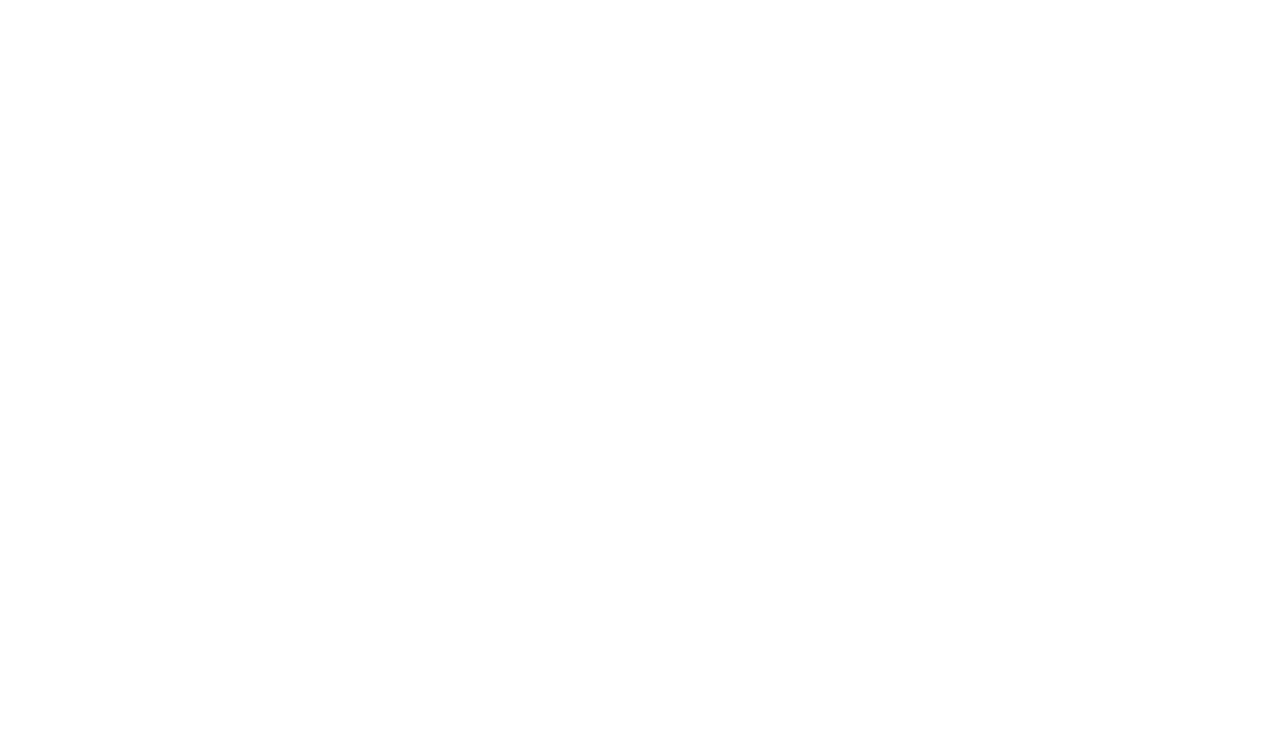
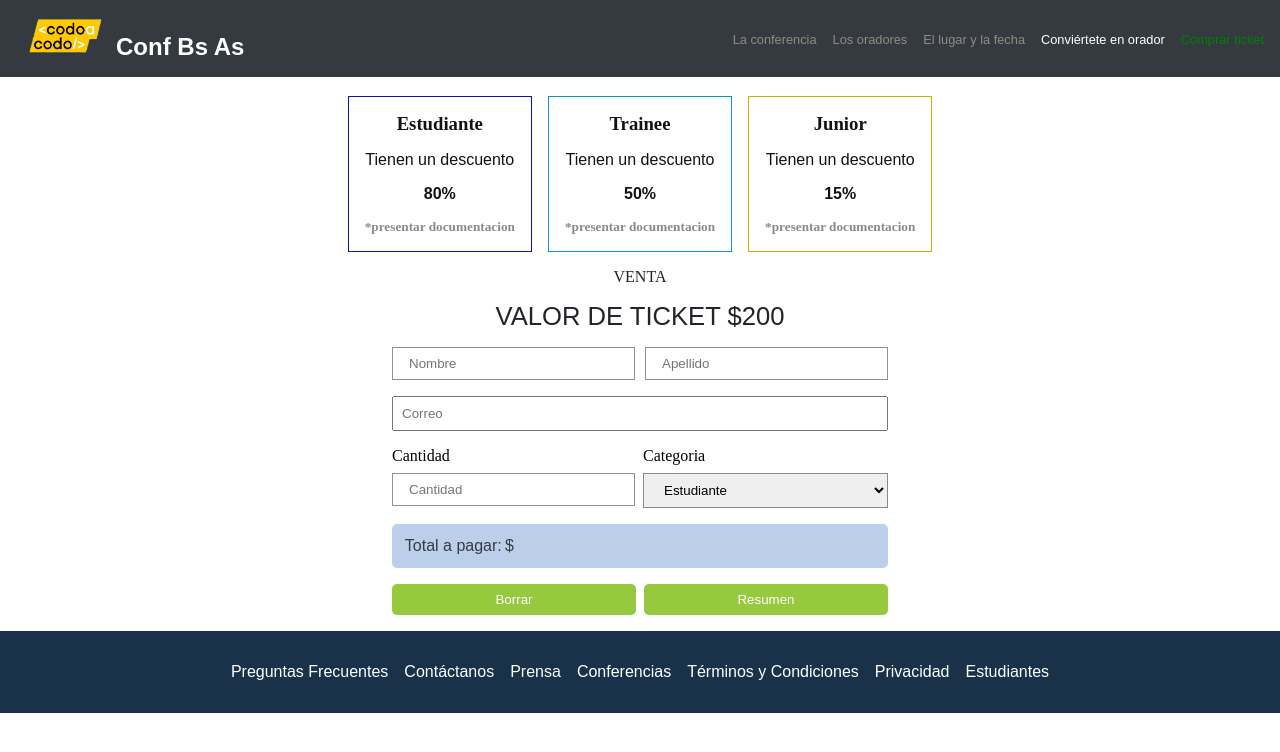
Before and after one commit to JuanVelesquen/CAC-Trabajo-Integrador, a plain HTML site: page page/comprarTicket.html in a window 1280 px wide. Drawn offline with Linux system fonts and the light colour scheme.

Commit message:
1st Commit

```diff
--- /dev/null
+++ b/css/comprarTicket.css
@@ -0,0 +1,106 @@
+
+main{
+   padding-top: 6rem;
+}
+
+.container-descuentos__card{
+   display: flex;
+   justify-content: center;
+   gap: 1rem;
+}
+
+.card__descuentos{
+   display: flex;
+   flex-direction: column;
+   align-items: center;
+   gap: 1rem;
+   padding: 1rem;
+}
+
+.card__descuentos p,h3{
+   color: rgb(19, 18, 18);
+}
+
+.card__descuentos h5{
+   color: rgba(46, 45, 45, 0.555);
+}
+.blue-border{
+   border: 1px solid rgb(16, 16, 177);
+}
+.light-blue-border{
+   border: 1px solid rgb(13, 155, 180);
+}
+.yellow-border{
+   border: 1px solid rgb(185, 182, 8);
+}
+
+.title h3,h2{
+   margin-top: 1rem;
+}
+
+#correo{
+   padding: 0.5rem;
+}
+
+.formulario__cantidad-categoria{
+   display: flex;
+   gap: 0.5rem;
+
+}
+.cantidad-categoria{
+   display: flex;
+   flex-direction: column;
+   gap: 0.5rem;
+}
+
+.formulario__nombre-apellido input,
+.cantidad-categoria input{
+   border: 0.2px solid hsla(210, 11%, 15%, 0.5);
+   padding: 0.5rem 3rem 0.5rem 1rem;
+}
+.formulario__nombre-apellido{
+   justify-content: space-between;
+   gap: 0rem;
+}
+.cantidad-categoria select,option{
+   border: 0.2px solid hsla(210, 11%, 15%, 0.5);
+   padding: 0.5rem 3rem 0.5rem 1rem;
+   padding-right: 9rem;
+
+}
+
+.total-pagar-container{
+   display: flex;
+   gap: 0.2rem;
+   padding: 0.8rem;
+   background-color: rgba(57, 116, 194, 0.342);
+   font-size: 4rem;
+   border-radius: 5px;
+}
+
+.total-pagar-container p{
+   font-size: 1rem;
+   color: rgba(0, 0, 0, 0.719);
+}
+
+.botones-borrar-resumen{
+   display: flex;
+   gap: 0.5rem;
+}
+
+.botones-borrar-resumen button{
+   width: 50%;
+   cursor: pointer;
+   margin: 0;
+   text-decoration: none;
+   border: 0;
+   background-color: #96C93E;
+   color: white;
+   padding: 0.5rem;
+   border-radius: 5px;
+   transition: 300ms ease-in;
+}
+
+.botones-borrar-resumen button:hover{
+   background-color: #489543;
+}
--- /dev/null
+++ b/js/comprarTicket.js
@@ -0,0 +1,30 @@
+const cant = document.getElementById("cantidad");
+const select = document.getElementById("categoria");
+const resumen = document.getElementById("resumen");
+const borrar = document.getElementById("borrar");
+
+resumen.addEventListener("click", () =>{
+    let categoria = select.value;
+    let cantidad = parseInt(cant.value);
+    if(cantidad == null){
+        cantidad = 0;
+    }
+    let suma = 0;
+    if(categoria == "estudiante"){
+        suma = cantidad * 200 * 0.2;
+    }else if(categoria == "trainee"){
+        suma = cantidad * 200 *  0.5;
+    }else if(categoria == "junior"){
+        suma = cantidad * 200 * 0.85;
+    }
+    console.log(suma);
+    document.getElementById("total-pagar").innerHTML = suma;
+})
+
+borrar.addEventListener("click", () =>{
+    document.getElementById("cantidad").value = null;
+    document.getElementById("categoria").value = "estudiante";
+    document.getElementById("nombre").value = null;
+    document.getElementById("apellido").value = null;
+    document.getElementById("correo").value = null;
+})
--- a/page/comprarTicket.html
+++ b/page/comprarTicket.html
@@ -0,0 +1,113 @@
+<!DOCTYPE html>
+<html lang="en">
+
+<head>
+   <meta charset="UTF-8">
+   <meta http-equiv="X-UA-Compatible" content="IE=edge">
+   <meta name="viewport" content="width=device-width, initial-scale=1.0">
+   <title>TP Integrador CAC</title>
+   <link rel="stylesheet" href="../css/style.css">
+   <link rel="stylesheet" href="../css/comprarTicket.css">
+</head>
+
+<body>
+   <header class="nav-container">
+      <div class="logo">
+         <a href=""><img class="logo__image" src="../assets/img/codoacodo.png" alt=""></a>
+         <a href=""><h2 class="logo__title">Conf Bs As</h2></a>
+      </div>
+      <nav>
+         <button class="mobile-nav-toggle" aria-controls="primary-navigation" aria-expanded="false"></button>
+         <ul class="nav__list-links primary-navigation"  id="primary-navigation" data-visible="false">
+            <li><a class="nav__link" href="#">La conferencia</a></li>
+            <li><a class="nav__link" href="#orador">Los oradores</a></li>
+            <li><a class="nav__link" href="#lugar-fecha">El lugar y la fecha</a></li>
+            <li><a class="nav__link nav__link-active" href="#conviertete-orador">Conviértete en orador</a></li>
+            <li><a class="nav__link" href="./page/comprarTicket.html"><span>Comprar ticket</span></a></li>
+         </ol>
+      </nav>
+      <script src="../js/nav.js" defer></script>
+   </header>
+   <main>
+        <div class="container-descuentos__card">
+            <div class="card__descuentos blue-border">
+                <div class="card__title">
+                    <h3>Estudiante</h3>
+                </div>
+                <p>Tienen un descuento</p>
+                <p> <strong>80%</strong> </p>
+                <h5>*presentar documentacion</h5>
+            </div>
+            <div class="card__descuentos light-blue-border">
+                <div class="card__title">
+                    <h3>Trainee</h3>
+                </div>
+                <p>Tienen un descuento</p>
+                <p> <strong>50%</strong> </p>
+                <h5>*presentar documentacion</h5>
+            </div>
+            <div class="card__descuentos yellow-border">
+                <div class="card__title">
+                    <h3>Junior</h3>
+                </div>
+                <p>Tienen un descuento</p>
+                <p> <strong>15%</strong> </p>
+                <h5>*presentar documentacion</h5>
+            </div>
+        </div>
+   </main>
+   <section class="formulario">
+    <div class="title">
+        <h3>VENTA</h3>
+        <h2>VALOR DE TICKET $200</h2>
+     </div>
+     <div class="formulario__body">
+        <div class="formulario__nombre-apellido">
+           <input type="text" id="nombre" placeholder="Nombre">
+           <input type="text" id="apellido" placeholder="Apellido">
+        </div>
+        <input type="email" name="" id="correo" placeholder="Correo">
+        <div class="formulario__cantidad-categoria">
+            <div class="cantidad-categoria">
+                <label for="cantidad">Cantidad</label>
+                <input type="text" id="cantidad" placeholder="Cantidad">
+            </div>
+            <div class="cantidad-categoria">
+                <label for="categoria">Categoria</label>
+                <select name="categoria" id="categoria">
+                    <option value="estudiante">Estudiante</option>
+                    <option value="trainee">Trainee</option>
+                    <option value="junior">Junior</option>
+                </select>
+            </div>
+         </div>
+         <div class="total-pagar-container">
+            <p >Total a pagar: <p id="total-pagar">$</p> </p>
+         </div>
+
+         <div class="botones-borrar-resumen">
+            <button  id="borrar">Borrar</button>
+            <button  id="resumen">Resumen</button>
+         </div>
+        </div>
+   </section>
+
+   <footer>
+      <nav>
+         <ul class="footer__links">
+            <li class="footer__link"><a href="">Preguntas Frecuentes</a></li>
+            <li class="footer__link"><a href="">Contáctanos</a></li>
+            <li class="footer__link"><a href="">Prensa</a></li>
+            <li class="footer__link"><a href="">Conferencias</a></li>
+         </ul>
+         <ul class="footer__other-links">
+            <li class="footer__link "><a href="">Términos y Condiciones</a></li>
+            <li class="footer__link"><a href="">Privacidad</a></li>
+            <li class="footer__link"><a href="">Estudiantes</a></li>
+         </ul>
+      </nav>
+   </footer>
+   <script src="../js/comprarTicket.js"></script>
+</body>
+
+</html>
```
Also changed, not shown: index.html (+1 -1 lines), page/oradores.html (deleted).
